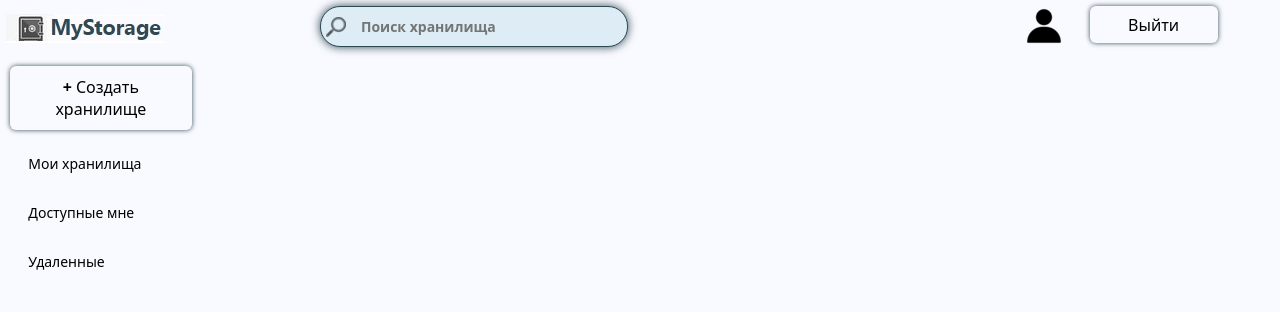
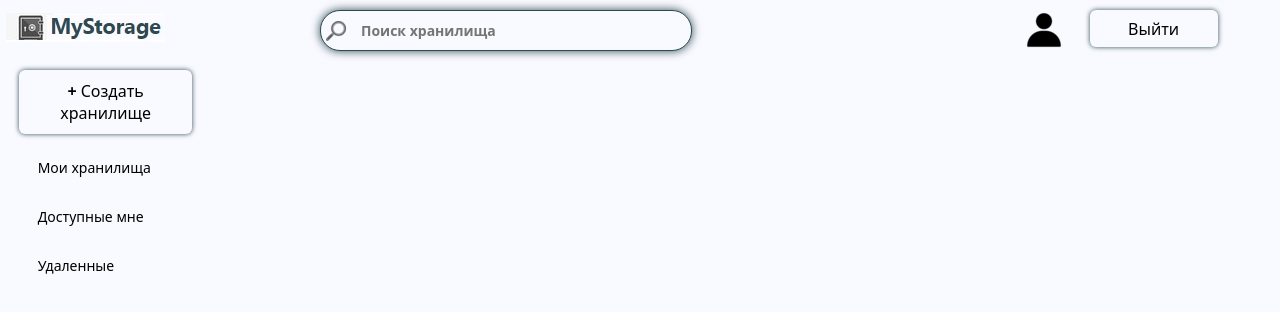
Before and after one commit to ArtemisGur/Cloud-Storage, a React (Create React App) app in the folder workpage/: page / in a window 1280 px wide. Shown: the top 312 px of the page. Built offline with nearby package versions, Linux system fonts and the light colour scheme.

Commit message:
Add page's renedering with context

```diff
--- a/workpage/package.json
+++ b/workpage/package.json
@@ -5,6 +5,9 @@
   "homepage": ".",
   "private": true,
   "dependencies": {
+    "@emotion/react": "^11.11.1",
+    "@emotion/styled": "^11.11.0",
+    "@mui/material": "^5.14.14",
     "@testing-library/jest-dom": "^5.17.0",
     "@testing-library/react": "^13.4.0",
     "@testing-library/user-event": "^13.5.0",
--- a/workpage/src/App.js
+++ b/workpage/src/App.js
@@ -1,6 +1,8 @@
-import React, { useEffect, useState } from 'react';
+import React, { createContext, useContext, useEffect, useState } from 'react';
+import { PageProvider } from './components/PageContext';
 import Header from './components/Header'
 import NavigateMenu from './components/NavigateMenu'
+import { CreateStorage } from './components/CreatePage';
 import './css/main.css'
 
 function App() {
@@ -19,8 +21,11 @@ function App() {
 
   return (
     <div className='App'>
-      <Header />
-      <NavigateMenu />
+        <Header />
+        <PageProvider>
+          <NavigateMenu />
+          <CreateStorage />
+        </PageProvider>
     </div>
   )
 }
--- a/workpage/src/components/ButtonCreate.js
+++ b/workpage/src/components/ButtonCreate.js
@@ -1,8 +1,13 @@
+import { createContext, useContext, useEffect, useState } from "react"
+
+import { PageContext } from "./PageContext"
 
 const ButtonCreateStorage = () => {
+    const {activePage, changePage} = useContext(PageContext)
+
     return(
         <div className="but-create-cont">
-            <button id="but-create">
+            <button id="but-create" onClick={() => changePage(0)}>
                 <b>+</b> Создать хранилище
             </button>
         </div>
--- /dev/null
+++ b/workpage/src/components/CreatePage.js
@@ -0,0 +1,12 @@
+import { useContext } from "react"
+import { PageContext } from "./PageContext"
+
+const CreateStorage = () => {
+
+    const { activePage } = useContext(PageContext)
+
+    return activePage === 0 ? <h1>победа</h1> : null
+
+}
+
+export { CreateStorage }
--- a/workpage/src/components/NavigateMenu.js
+++ b/workpage/src/components/NavigateMenu.js
@@ -4,8 +4,8 @@ import NavListComponents from './NavListComponents'
 const NavigateMenu = () => {
     return(
         <div className="nav-menu-storage">
-            <ButtonCreateStorage />
-            <NavListComponents />
+            <ButtonCreateStorage/>
+            <NavListComponents/>
         </div>
     )
 }
--- /dev/null
+++ b/workpage/src/components/PageContext.js
@@ -0,0 +1,19 @@
+import { createContext, useState } from "react";
+
+const PageContext = createContext()
+
+function PageProvider({children}){
+    const [activePage, setActivePage] = useState()
+
+    const changePage = (index) => {
+        setActivePage(index)
+    }
+
+    return(
+        <PageContext.Provider value={{ activePage, changePage }}>
+            {children}
+        </PageContext.Provider>
+    )
+}
+
+export { PageProvider, PageContext }
--- a/workpage/src/components/SearchField.js
+++ b/workpage/src/components/SearchField.js
@@ -9,7 +9,6 @@ const SearchField = () => {
             <input id="search-field" placeholder={click} onBlur={() => setClick(click='Поиск хранилища')} onClick={() => setClick(click='')}></input>
         </div>
     )
-
 }
 
 export default SearchField
--- a/workpage/src/css/main.css
+++ b/workpage/src/css/main.css
@@ -6,11 +6,11 @@ body{
 
 .header-container{
     display: flex;
-    margin-top: 0.5%;
+    margin-top: 0.8%;
 }
 
 #logo-img{
-    margin-top: 2.5%;
+    margin-top: 1%;
     margin-left: 2%;
     transform: scale(1);
 }
@@ -32,8 +32,8 @@ body{
     padding: 10px;
     padding-left: 40px;
     border-radius: 20px;
-    width: 80%;
-    background-color: #ddecf5;
+    width: 100%;
+    background-color: #f9faff;
     font-weight: 600;
     border: 1px solid #2d4a53;
     box-shadow: 0 0 10px #2d4a53;
@@ -65,7 +65,7 @@ body{
 
 .but-create-cont{
     padding-top: 8%;
-    margin-left: 5%;
+    margin-left: 10%;
 }
 
 #but-create{
@@ -95,16 +95,16 @@ body{
     transition: 0.2s linear;
     border: 0px solid #2d4a53;
     border-radius: 35px;
-    margin-left: 5%;
+    margin-left: 10%;
 }
 
 #nav-field-cont:hover{
-    background-color: lightgray;
+    background-color: #ddecf5;
 
 }
 
 #nav-field{
     font-size: 14px;
     font-family: system-ui;
-
+    font-weight: 500;
 }
--- a/workpage/src/index.js
+++ b/workpage/src/index.js
@@ -1,8 +1,6 @@
 import React from 'react';
 import ReactDOM from 'react-dom/client';
 import App from './App';
-
-const helpText = 'test'
 
 const root = ReactDOM.createRoot(document.getElementById('app'));
 root.render(
```
Also changed, not shown: workpage/src/components/NavListComponents.js (line endings or trailing spaces), 1 other file (tests, documents, lock files or other folders).
